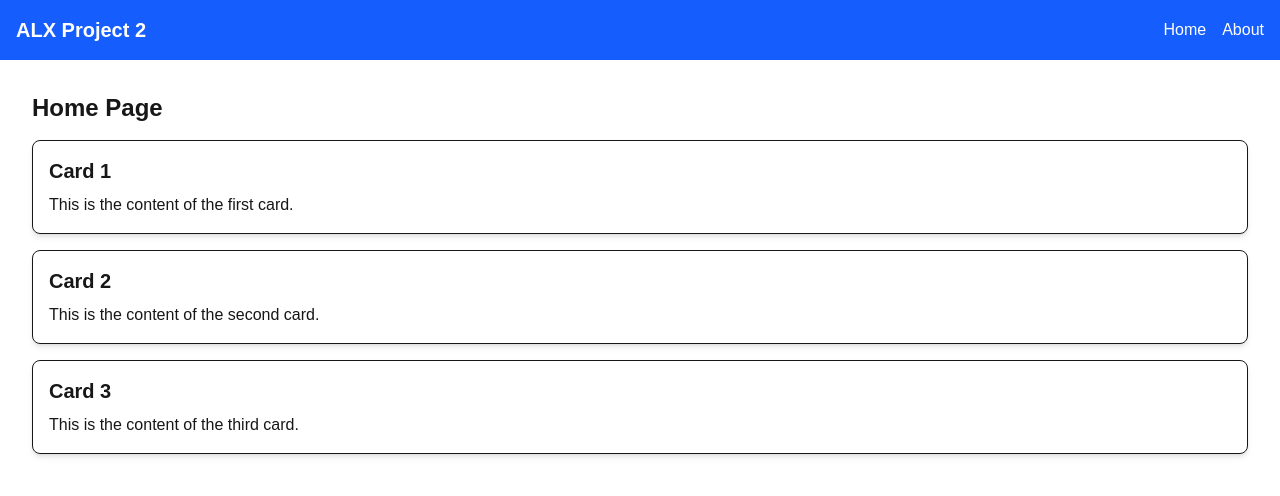
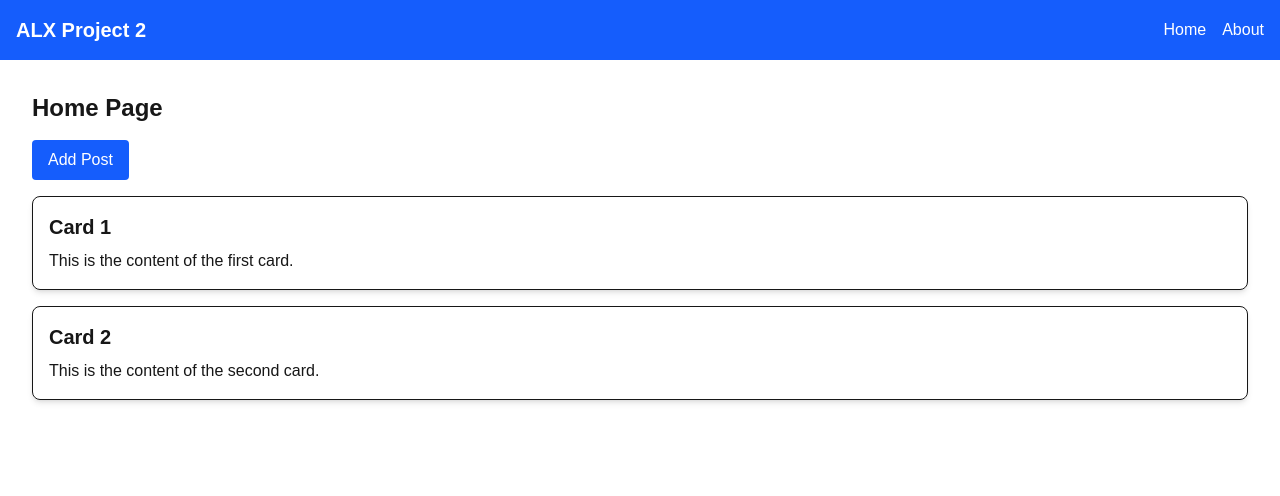
Before and after one commit to truketlema/alx-project-0x02-setup, a Next.js app in the folder alx-project-0x02/: page /home in a window 1280 px wide. Shown: the top 496 px of the page. Built offline with nearby package versions, Linux system fonts and the light colour scheme.

Commit message:
Add PostModal component and dynamic post addition on Home page

```diff
--- /dev/null
+++ b/alx-project-0x02/components/common/PostModal.tsx
@@ -0,0 +1,72 @@
+import React, { useState } from "react";
+
+interface PostModalProps {
+  onAddPost: (title: string, content: string) => void;
+}
+
+const PostModal: React.FC<PostModalProps> = ({ onAddPost }) => {
+  const [isOpen, setIsOpen] = useState(false);
+  const [title, setTitle] = useState("");
+  const [content, setContent] = useState("");
+
+  const handleSubmit = (e: React.FormEvent) => {
+    e.preventDefault();
+    onAddPost(title, content);
+    setTitle("");
+    setContent("");
+    setIsOpen(false);
+  };
+
+  return (
+    <div>
+      <button
+        onClick={() => setIsOpen(true)}
+        className="bg-blue-600 text-white px-4 py-2 rounded mb-4"
+      >
+        Add Post
+      </button>
+
+      {isOpen && (
+        <div className="fixed inset-0 bg-black bg-opacity-50 flex items-center justify-center">
+          <div className="bg-white p-6 rounded shadow-md w-96">
+            <h2 className="text-xl font-bold mb-4">New Post</h2>
+            <form onSubmit={handleSubmit}>
+              <input
+                type="text"
+                placeholder="Title"
+                value={title}
+                onChange={(e) => setTitle(e.target.value)}
+                className="border w-full p-2 mb-2 rounded"
+                required
+              />
+              <textarea
+                placeholder="Content"
+                value={content}
+                onChange={(e) => setContent(e.target.value)}
+                className="border w-full p-2 mb-2 rounded"
+                required
+              />
+              <div className="flex justify-end space-x-2">
+                <button
+                  type="button"
+                  onClick={() => setIsOpen(false)}
+                  className="px-4 py-2 rounded border"
+                >
+                  Cancel
+                </button>
+                <button
+                  type="submit"
+                  className="bg-blue-600 text-white px-4 py-2 rounded"
+                >
+                  Add
+                </button>
+              </div>
+            </form>
+          </div>
+        </div>
+      )}
+    </div>
+  );
+};
+
+export default PostModal;
--- a/alx-project-0x02/pages/home.tsx
+++ b/alx-project-0x02/pages/home.tsx
@@ -1,21 +1,35 @@
 import type { NextPage } from "next";
 import Header from "../components/layout/Header";
 import Card from "@/components/common/Card";
+import PostModal from "@/components/common/PostModal";
+import { useState } from "react";
+
+interface Post {
+  title: string;
+  content: string;
+}
 
 const Home: NextPage = () => {
+  const [posts, setPosts] = useState<Post[]>([
+    { title: "Card 1", content: "This is the content of the first card." },
+    { title: "Card 2", content: "This is the content of the second card." },
+  ]);
+
+  const handleAddPost = (title: string, content: string) => {
+    setPosts([...posts, { title, content }]);
+  };
+
   return (
     <div>
       <Header />
       <main className="p-8">
         <h1 className="text-2xl font-bold mb-4">Home Page</h1>
 
-        {/* Using the reusable Card component */}
-        <Card title="Card 1" content="This is the content of the first card." />
-        <Card
-          title="Card 2"
-          content="This is the content of the second card."
-        />
-        <Card title="Card 3" content="This is the content of the third card." />
+        <PostModal onAddPost={handleAddPost} />
+
+        {posts.map((post, index) => (
+          <Card key={index} title={post.title} content={post.content} />
+        ))}
       </main>
     </div>
   );
```
